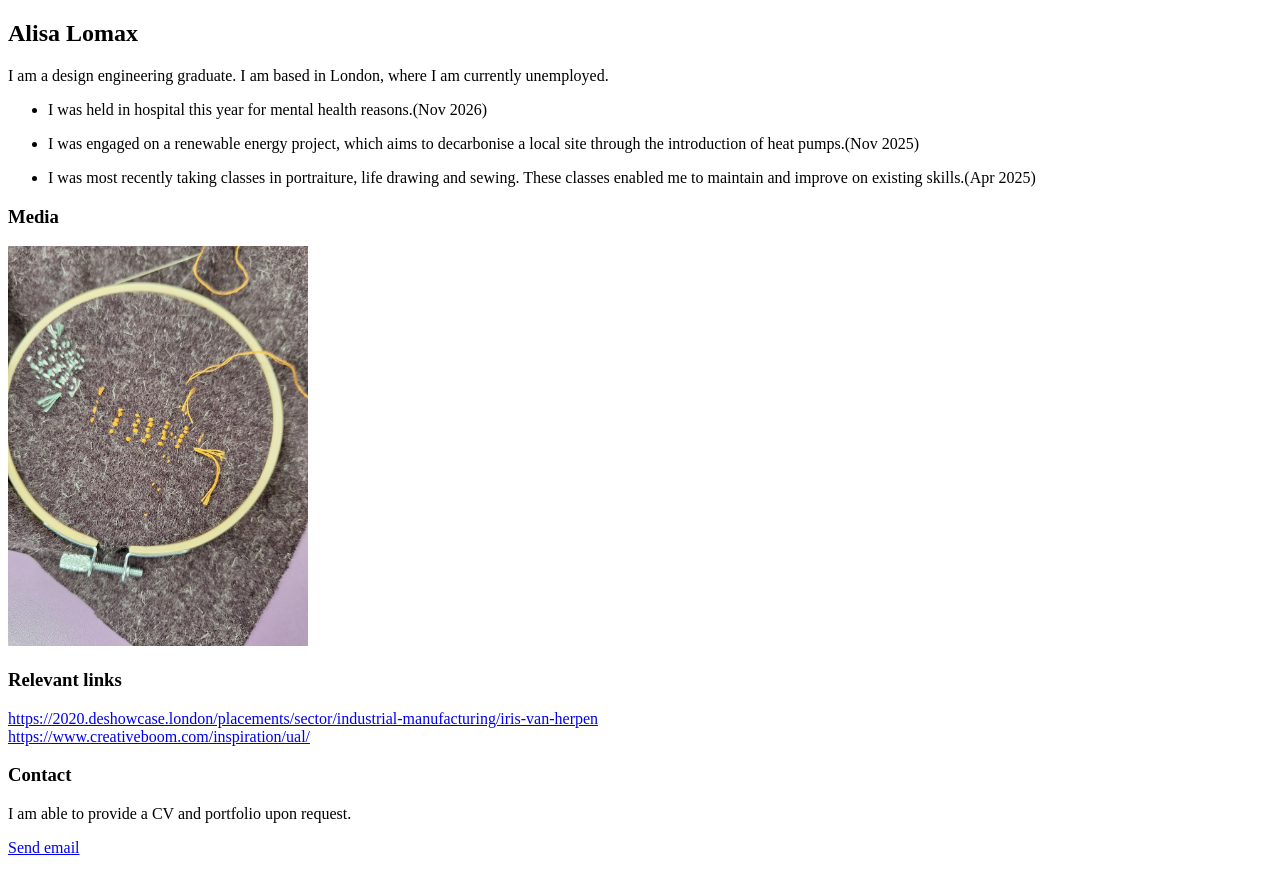
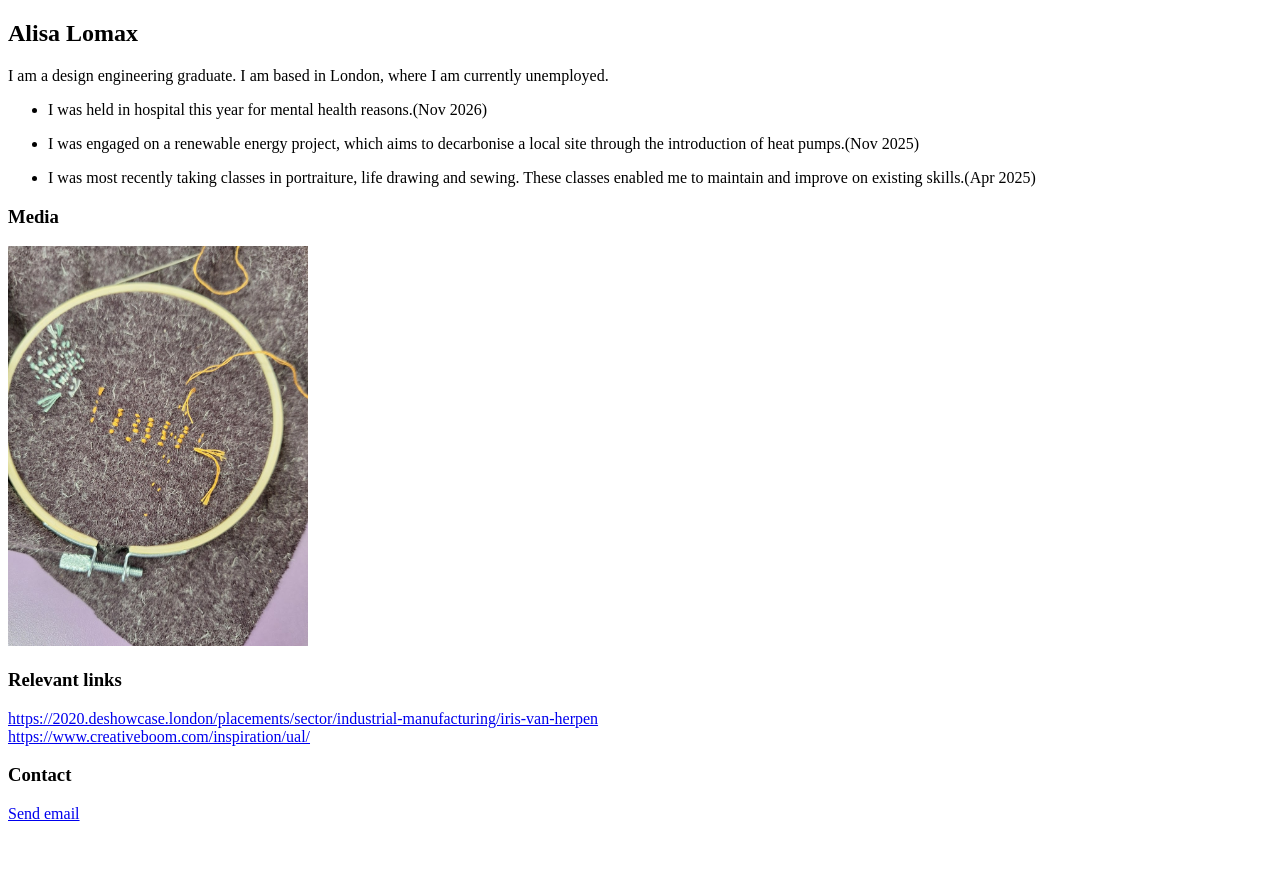
Before and after one commit to AlisaLomax/webpage, a plain HTML site: page index.html in a window 1280 px wide. After the commit the page ends 839 px from the top, so only its background shows below. Drawn offline with Linux system fonts and the light colour scheme.

Commit message:
Update index.html

```diff
--- a/index.html
+++ b/index.html
@@ -27,7 +27,6 @@
 		<a href= "https://www.creativeboom.com/inspiration/ual/" target="_blank">https://www.creativeboom.com/inspiration/ual/</a>
 		<h3>Contact</h3>
 		<div id="Contact">
-		<p>I am able to provide a CV and portfolio upon request.</p>
 		<p><a href="mailto:lomaxalisa@outlook.com">Send email</a></p>
 	</body>
 </html>
```
